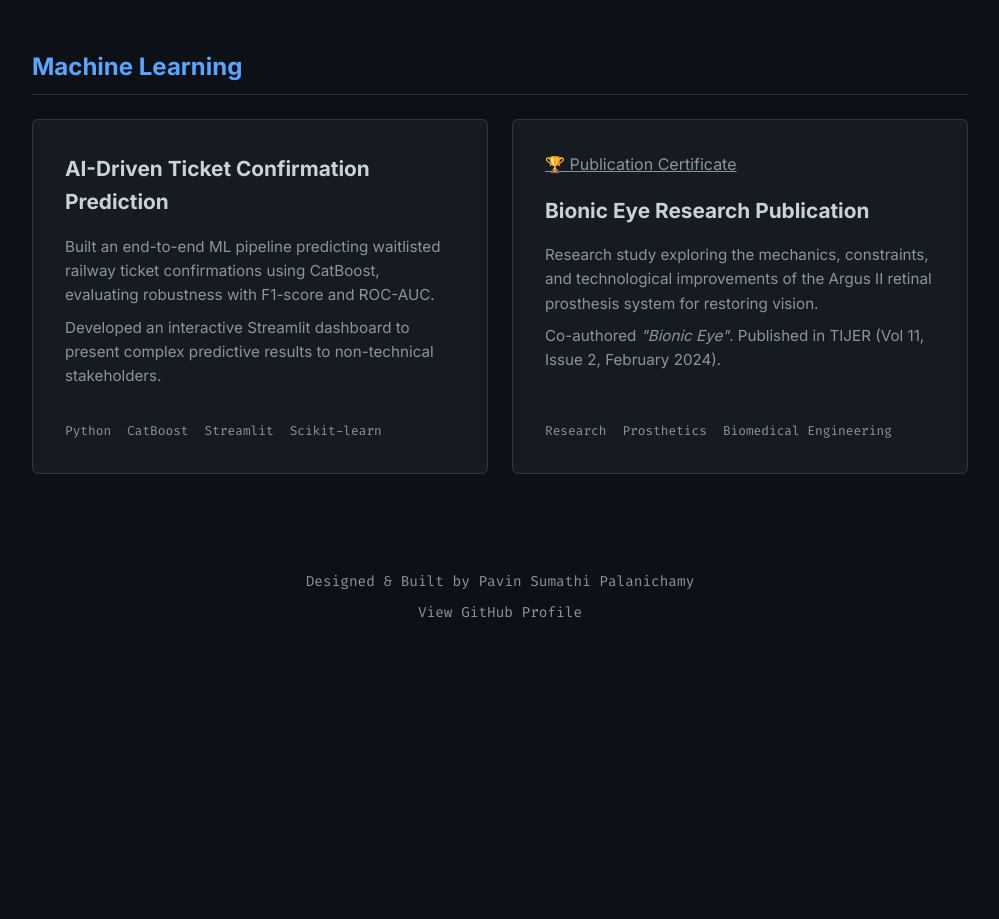
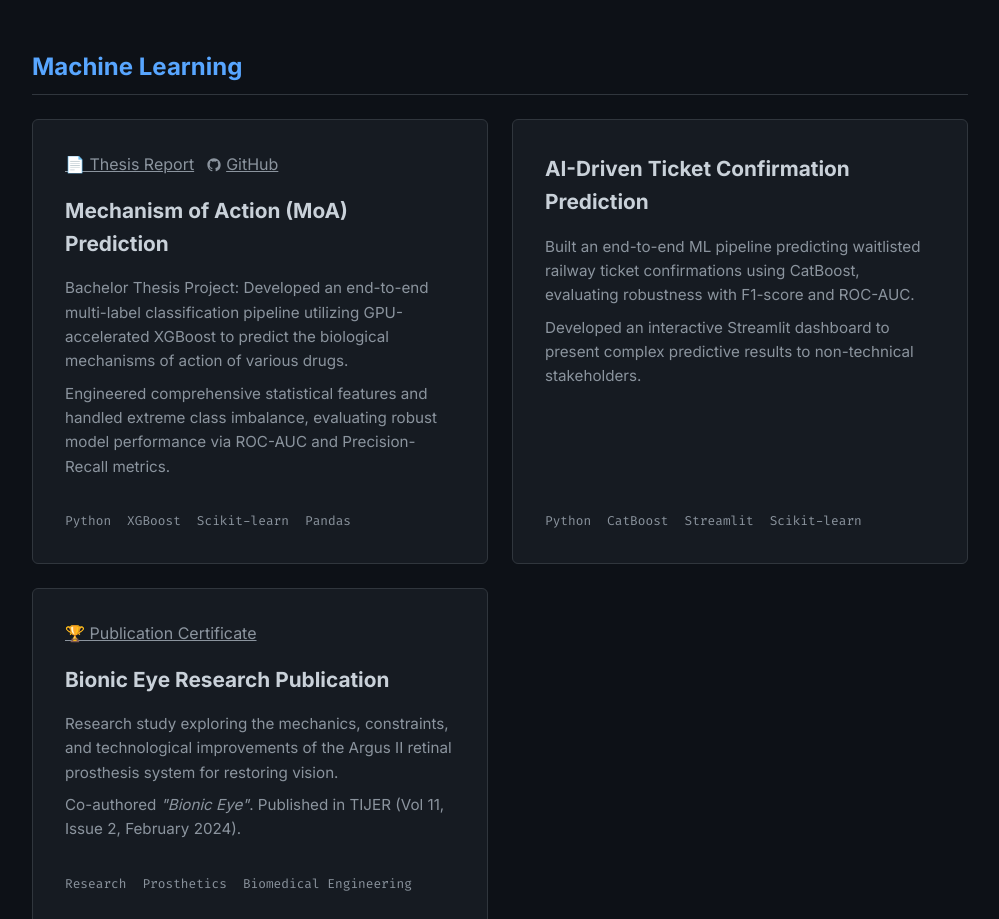
Before and after one commit to PavinSP/portfolio, a React (Vite) app: page /#/projects in a window 1280 px wide. Shown: the part 1702-2621 px from the top of the page, without its empty margins (140-1139 px from the left). Before the commit the page ends 2358 px from the top, so only its background shows below. Built offline with nearby package versions, Linux system fonts and the light colour scheme.

Commit message:
Add Bachelor Thesis (MoA) to portfolio projects

```diff
--- a/src/pages/Projects.tsx
+++ b/src/pages/Projects.tsx
@@ -144,6 +144,31 @@ const Projects = () => {
 
         <div className="project-card">
           <div className="project-top">
+            <div className="project-header-flex">
+              <div className="project-links">
+                <a href="https://github.com/PavinSP/moa-prediction-thesis/blob/main/MoA_Prediction_Bachelor_Thesis.pdf" target="_blank" rel="noopener noreferrer" style={{ display: 'flex', alignItems: 'center', gap: '0.25rem' }}>
+                  📄 Thesis Report
+                </a>
+                <a href="https://github.com/PavinSP/moa-prediction-thesis" target="_blank" rel="noopener noreferrer" style={{ display: 'flex', alignItems: 'center', gap: '0.25rem' }}>
+                  <GithubIcon size={16} /> GitHub
+                </a>
+              </div>
+            </div>
+            <h3 className="project-name">Mechanism of Action (MoA) Prediction</h3>
+            <div className="project-desc">
+              <p>Bachelor Thesis Project: Developed an end-to-end multi-label classification pipeline utilizing GPU-accelerated XGBoost to predict the biological mechanisms of action of various drugs.</p>
+              <p>Engineered comprehensive statistical features and handled extreme class imbalance, evaluating robust model performance via ROC-AUC and Precision-Recall metrics.</p>
+            </div>
+          </div>
+          <ul className="project-tech-list mono-text">
+            <li>Python</li>
+            <li>XGBoost</li>
+            <li>Scikit-learn</li>
+            <li>Pandas</li>
+          </ul>
+        </div>
+        <div className="project-card">
+          <div className="project-top">
             <h3 className="project-name">AI-Driven Ticket Confirmation Prediction</h3>
             <div className="project-desc">
               <p>Built an end-to-end ML pipeline predicting waitlisted railway ticket confirmations using CatBoost, evaluating robustness with F1-score and ROC-AUC.</p>
```
